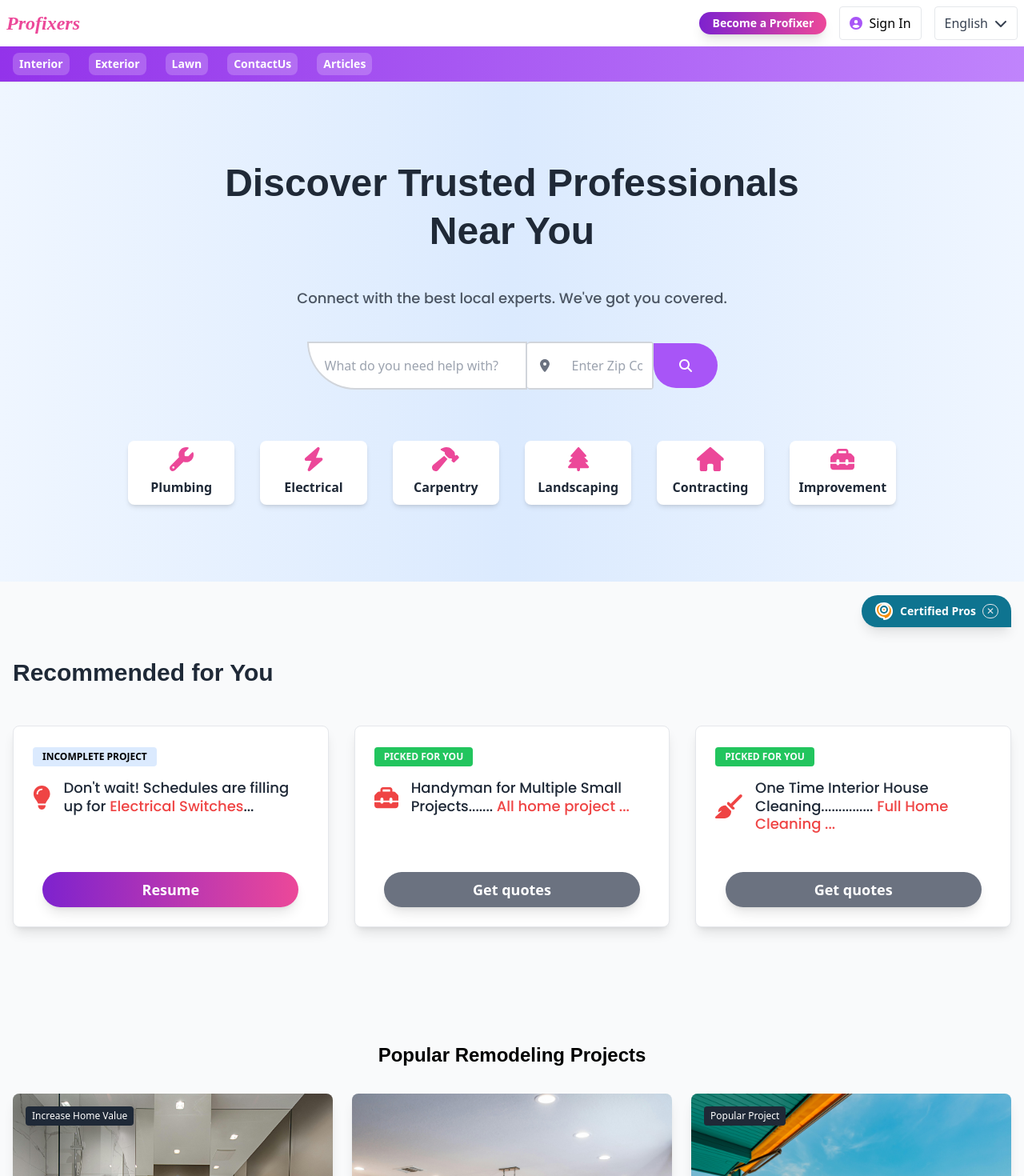
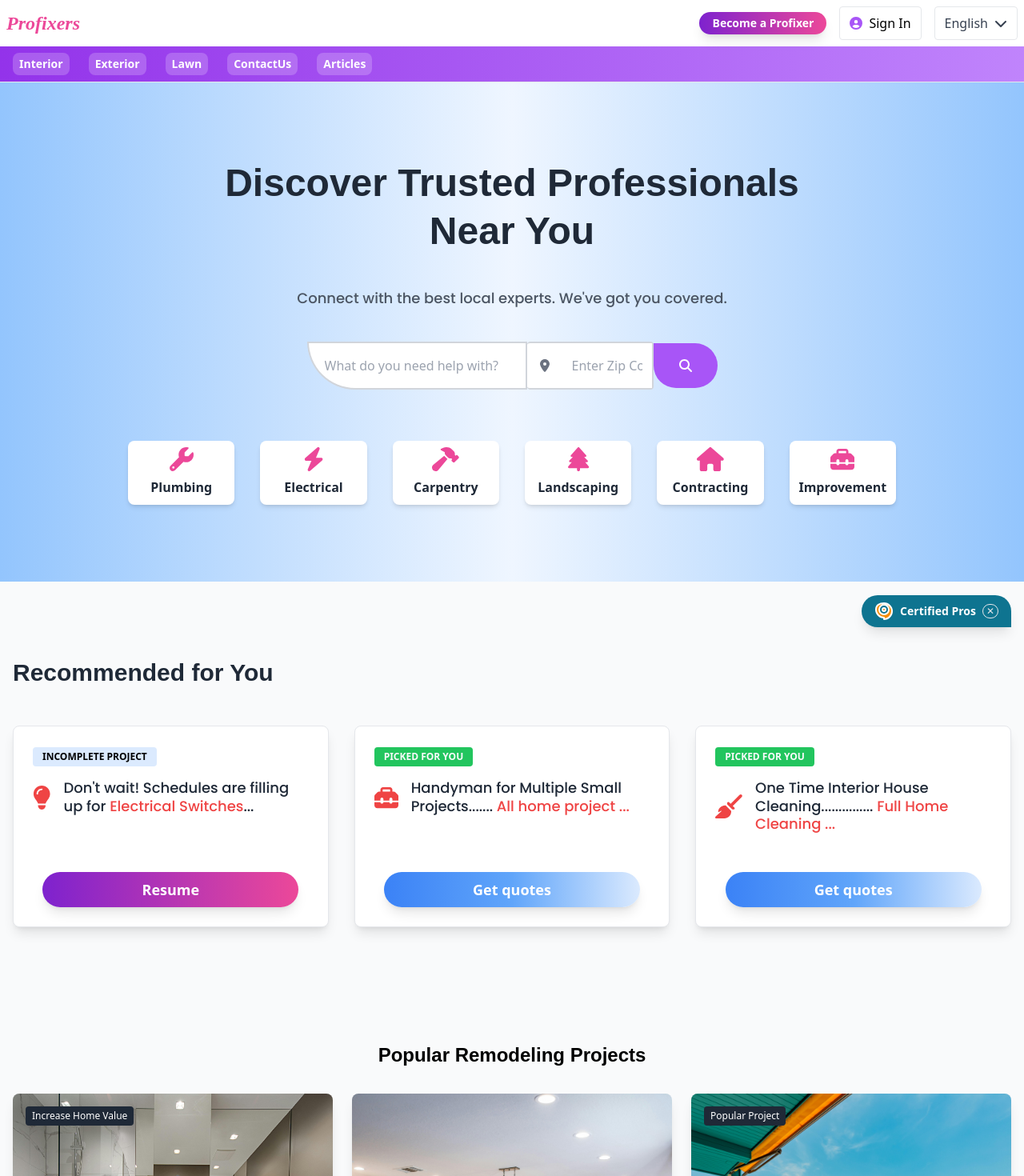
Before and after one commit to timeSync24/profixer-frontend, a React (Vite) app: page / in a window 1280 px wide. Shown: the top 1470 px of the page at 80% size. Built offline with nearby package versions, Linux system fonts and the light colour scheme; a web font is replaced by a local one.

Commit message:
Update colors

```diff
--- a/src/Component/Shared/Button.tsx
+++ b/src/Component/Shared/Button.tsx
@@ -5,7 +5,7 @@
   to?: string;
   onClick?: () => void;
   children: React.ReactNode;
-  variant?: 'primary' | 'secondary' | 'tertiary';
+  variant?: 'primary' | 'secondary' | 'tertiary'| 'spaced';
   size?: 'small' | 'medium' | 'large';
   width?: 'full' | 'auto' | 'fixed' | 'fluid' | 'centered' | 'spaced' | 'left' | 'right' | 'oneThird';
   className?: string;
@@ -30,6 +30,7 @@
     primary: 'bg-gradient-to-r from-purple-700 to-pink-500 text-white hover:bg-gradient-to-l hover:shadow-2xl',
     secondary: 'bg-gray-500 text-white hover:bg-gray-700',
     tertiary: 'bg-gradient-to-r from-purple-700 to-pink-500 text-white font-semibold py-2 px-6 rounded-full shadow-lg hover:shadow-2xl hover:bg-gradient-to-l transition duration-300 ease-in-out text-lg hidden sm:block',
+    spaced: 'bg-gradient-to-r from-blue-500 to-blue-100 via-blue-400 text-white font-semibold py-2 px-6 rounded-full shadow-lg hover:shadow-2xl hover:bg-gradient-to-l transition duration-300 ease-in-out text-lg hidden sm:block',
   };
 
   const sizeStyles = {
--- a/src/Pages/Home/BecomeAProfixer.tsx
+++ b/src/Pages/Home/BecomeAProfixer.tsx
@@ -7,8 +7,8 @@
 const BecomeAProfixer: React.FC = () => {
   return (
     <div className="relative overflow-hidden py-20">
-      <section className="container mx-auto bg-gradient-to-r from-pink-300 via-pink-300 to-purple-200 py-20">
-        <div className="container mx-auto flex flex-col md:flex-row items-center justify-between px-6 text-white gap-12">
+      <section className="container mx-auto bg-gradient-to-r from-blue-100 via-blue-400 to-purple-500 py-20">
+        <div className="container mx-auto flex flex-col md:flex-row items-center justify-between px-6 text-gray-700 font-bold gap-12">
           {/* Text Section */}
           <div className="md:w-1/2 w-full mb-12 md:mb-0">
             <h2 className="text-4xl font-bold mb-6 leading-tight">Become a ProFixer Today!</h2>
--- a/src/Pages/Home/HeroSection.tsx
+++ b/src/Pages/Home/HeroSection.tsx
@@ -4,7 +4,7 @@
 
 const HeroSection: React.FC = () => {
   return (
-    <section className="bg-gradient-to-r from-blue-50 via-blue-100 to-blue-50 py-16 lg:py-24">
+    <section className="bg-gradient-to-r from-blue-300 via-blue-50 to-blue-300 py-16 lg:py-24">
       <div className="container mx-auto text-center px-4 lg:px-8 max-w-screen-lg">
          {/* Heading */}
          <h1 className="text-4xl lg:text-5xl font-extrabold text-gray-800 mb-6 lg:mb-10 w-full lg:w-4/5 mx-auto leading-snug lg:leading-tight">
--- a/src/Pages/Home/Recommended.tsx
+++ b/src/Pages/Home/Recommended.tsx
@@ -39,7 +39,7 @@
               </div>
               <div className="flex justify-center mt-6">
                 <Button
-                  variant={project.buttonText === 'Resume' ? 'primary' : 'secondary'}
+                  variant={project.buttonText === 'Resume' ? 'primary' : 'spaced'}
                   size="medium"
                   className="w-full max-w-xs"
                 >
```
